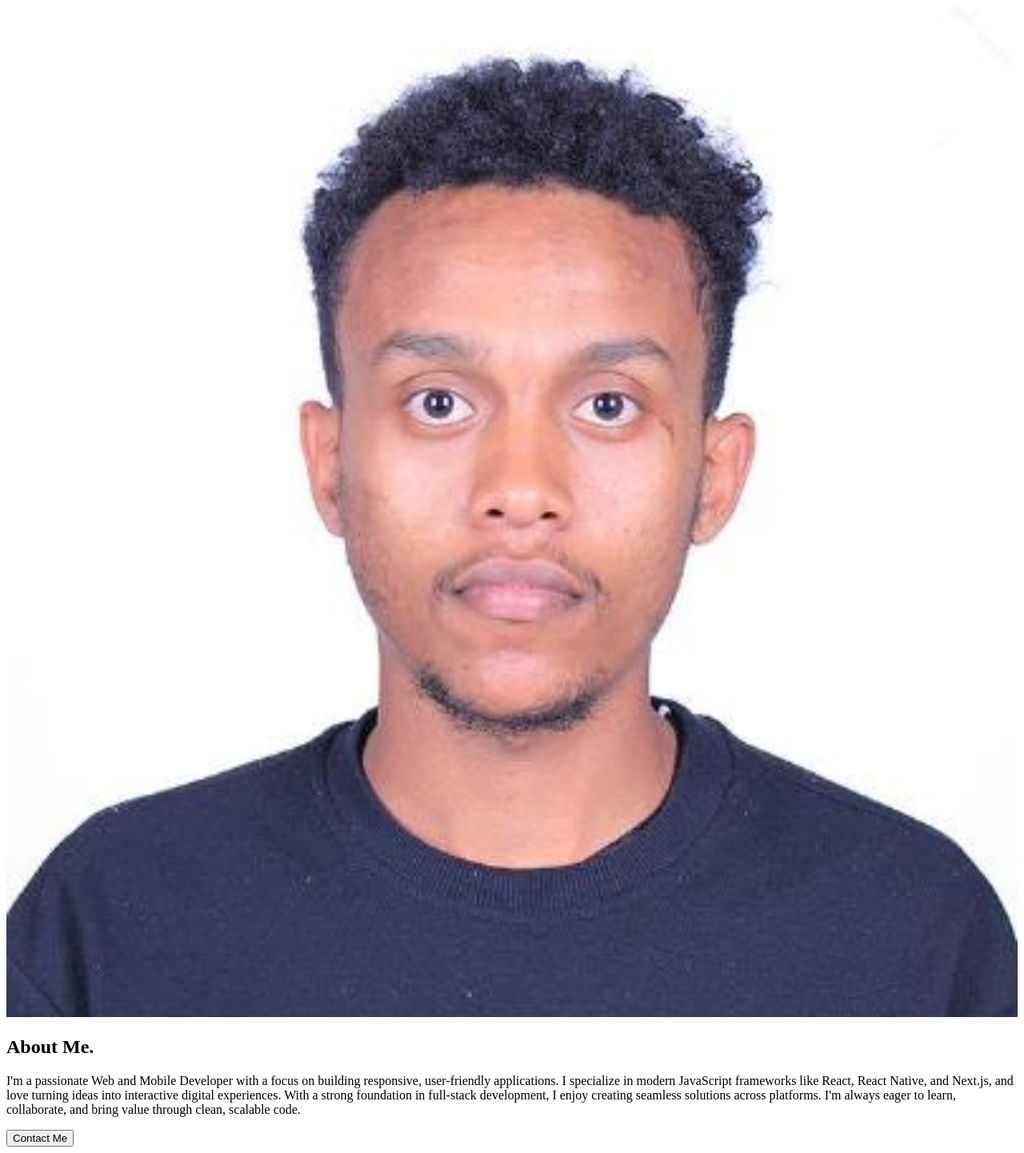
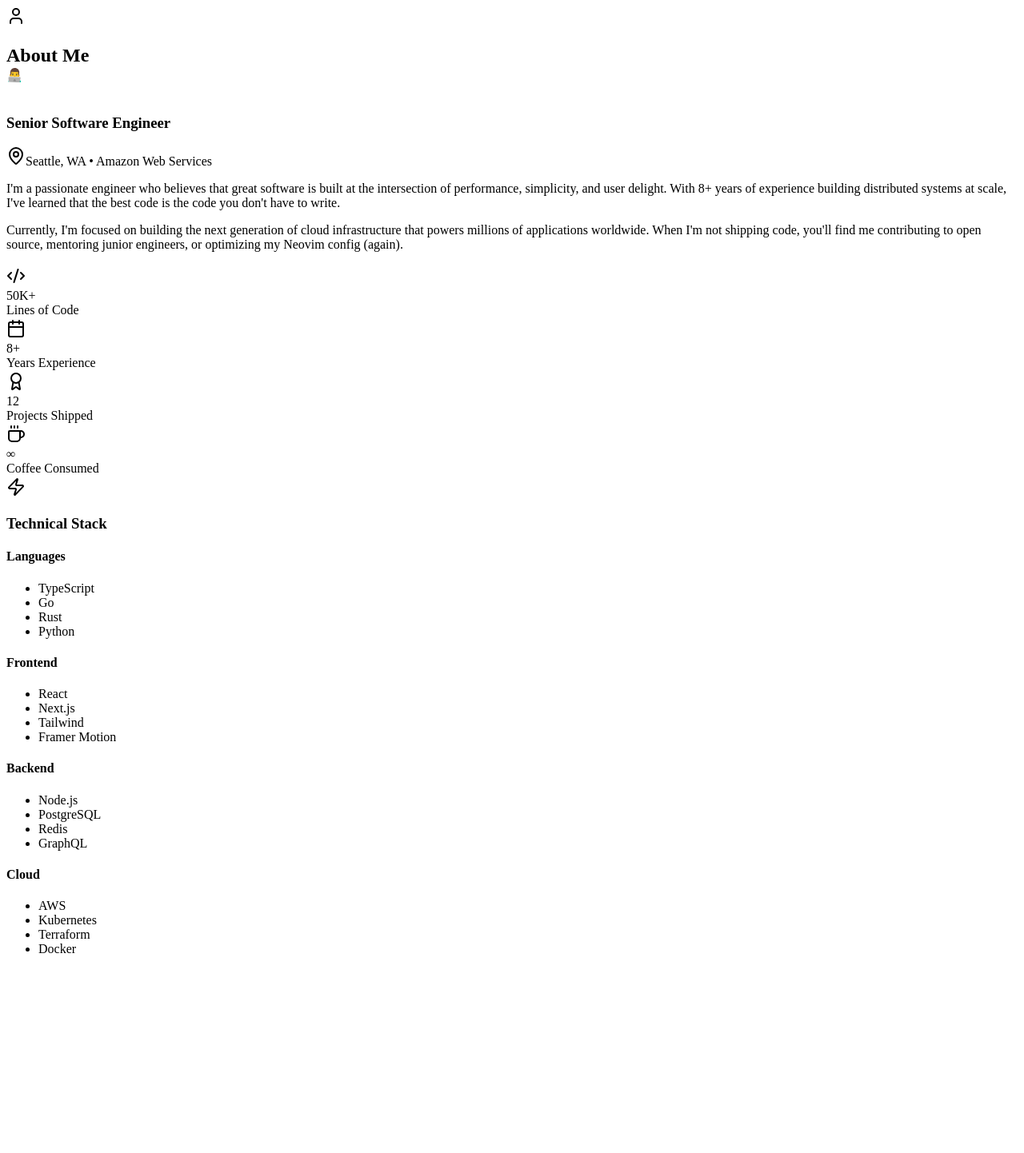
Before and after one commit to AlemayehuDabi/portfolio-, a Next.js app: page /about_page/About in a window 1280 px wide. Shown: the whole page at 80% size. After the commit the page ends 1212 px from the top, so only its background shows below. Built offline with nearby package versions, Linux system fonts and the light colour scheme.

Commit message:
wip: update the about section

```diff
--- /dev/null
+++ b/component/SpotlightCard.tsx
@@ -0,0 +1,71 @@
+import { useRef, useState } from 'react';
+import { motion } from 'framer-motion';
+
+interface SpotlightCardProps {
+  children: React.ReactNode;
+  className?: string;
+  spotlightColor?: string;
+}
+
+export default function SpotlightCard({
+  children,
+  className = '',
+  spotlightColor = 'hsl(var(--primary) / 0.08)'
+}: SpotlightCardProps) {
+  const containerRef = useRef<HTMLDivElement>(null);
+  const [mousePosition, setMousePosition] = useState({ x: 0, y: 0 });
+  const [isHovered, setIsHovered] = useState(false);
+
+  const handleMouseMove = (e: React.MouseEvent<HTMLDivElement>) => {
+    if (!containerRef.current) return;
+    const rect = containerRef.current.getBoundingClientRect();
+    setMousePosition({
+      x: e.clientX - rect.left,
+      y: e.clientY - rect.top,
+    });
+  };
+
+  return (
+    <motion.div
+      ref={containerRef}
+      onMouseMove={handleMouseMove}
+      onMouseEnter={() => setIsHovered(true)}
+      onMouseLeave={() => setIsHovered(false)}
+      className={`relative overflow-hidden rounded-xl bg-card border border-steel transition-all duration-300 ${className}`}
+      style={{
+        boxShadow: isHovered
+          ? '0 0 40px hsl(var(--primary) / 0.1), inset 0 0 60px hsl(var(--primary) / 0.03)'
+          : 'none',
+        borderColor: isHovered ? 'hsl(var(--primary) / 0.3)' : undefined,
+      }}
+      whileHover={{ y: -4, transition: { duration: 0.3 } }}
+    >
+      {/* Spotlight Effect */}
+      <div
+        className="pointer-events-none absolute inset-0 transition-opacity duration-300"
+        style={{
+          opacity: isHovered ? 1 : 0,
+          background: `radial-gradient(600px circle at ${mousePosition.x}px ${mousePosition.y}px, ${spotlightColor}, transparent 40%)`,
+        }}
+      />
+
+      {/* Glow Border Effect */}
+      <div
+        className="pointer-events-none absolute inset-0 transition-opacity duration-300"
+        style={{
+          opacity: isHovered ? 1 : 0,
+          background: `radial-gradient(400px circle at ${mousePosition.x}px ${mousePosition.y}px, hsl(var(--primary) / 0.15), transparent 40%)`,
+          maskImage: 'linear-gradient(black, black) content-box, linear-gradient(black, black)',
+          maskComposite: 'exclude',
+          padding: '1px',
+          borderRadius: 'inherit',
+        }}
+      />
+
+      {/* Content */}
+      <div className="relative z-10">
+        {children}
+      </div>
+    </motion.div>
+  );
+}
--- a/package.json
+++ b/package.json
@@ -11,6 +11,7 @@
   "dependencies": {
     "@supabase/supabase-js": "^2.52.1",
     "framer-motion": "^12.23.24",
+    "lucide-react": "^0.562.0",
     "next": "15.3.3",
     "nodemailer": "^7.0.3",
     "react": "^19.0.0",
--- a/pages/about_page/About.tsx
+++ b/pages/about_page/About.tsx
@@ -1,48 +1,172 @@
-import Image from 'next/image';
-import Link from 'next/link';
+'use client'
+
+// import Image from 'next/image';
+// import Link from 'next/link';
+
+// export default function AboutSection() {
+//   return (
+//     <section className="w-full px-4 py-10 flex items-center justify-center mt-20 mb-20">
+//       <div className="flex flex-col lg:flex-row gap-10 lg:gap-20 items-center max-w-md lg:max-w-5xl w-full">
+//         {/* Left - Image Container */}
+//         <div className="relative w-full h-96 border-8 border-amber-600 rounded-xl lg:flex-1">
+//           <div className="bg-white rounded-lg h-full w-full absolute left-4 bottom-4 overflow-hidden">
+//             <Image
+//               src="/img.jpg"
+//               alt="Profile"
+//               width={500}
+//               height={500}
+//               priority
+//               className="object-cover h-full w-full rounded-lg"
+//               style={{ width: '100%', height: '100%' }}
+//             />
+//           </div>
+//         </div>
+
+//         {/* Right - Content */}
+//         <div className=" flex flex-col gap-6 text-center lg:text-left lg:flex-2">
+//           <h1 className="text-4xl sm:text-5xl font-semibold tracking-wide text-[var(--gray)]">
+//             About <span className="text-[var(--primary)]">Me.</span>
+//           </h1>
+//           <p className="text-base sm:text-lg text-gray-400 tracking-wide">
+//             I&#39;m a passionate Web and Mobile Developer with a focus on
+//             building responsive, user-friendly applications. I specialize in
+//             modern JavaScript frameworks like React, React Native, and Next.js,
+//             and love turning ideas into interactive digital experiences. With a
+//             strong foundation in full-stack development, I enjoy creating
+//             seamless solutions across platforms. I&#39;m always eager to learn,
+//             collaborate, and bring value through clean, scalable code.
+//           </p>
+//           <div className="flex justify-center lg:justify-start">
+//             <Link href="/contact-me">
+//               <button className="px-6 py-3 text-white bg-blue-600 hover:bg-blue-700 transition rounded-lg text-lg font-semibold">
+//                 Contact Me
+//               </button>
+//             </Link>
+//           </div>
+//         </div>
+//       </div>
+//     </section>
+//   );
+// }
+
+import { motion } from 'framer-motion';
+import { User, MapPin, Calendar, Award, Code2, Coffee, Zap } from 'lucide-react';
+import SpotlightCard from '../../component/SpotlightCard';
+
+const skills = [
+  { category: 'Languages', items: ['TypeScript', 'Go', 'Rust', 'Python'] },
+  { category: 'Frontend', items: ['React', 'Next.js', 'Tailwind', 'Framer Motion'] },
+  { category: 'Backend', items: ['Node.js', 'PostgreSQL', 'Redis', 'GraphQL'] },
+  { category: 'Cloud', items: ['AWS', 'Kubernetes', 'Terraform', 'Docker'] },
+];
+
+const stats = [
+  { icon: <Code2 className="w-5 h-5" />, value: '50K+', label: 'Lines of Code' },
+  { icon: <Calendar className="w-5 h-5" />, value: '8+', label: 'Years Experience' },
+  { icon: <Award className="w-5 h-5" />, value: '12', label: 'Projects Shipped' },
+  { icon: <Coffee className="w-5 h-5" />, value: '∞', label: 'Coffee Consumed' },
+];
 
 export default function AboutSection() {
   return (
-    <section className="w-full px-4 py-10 flex items-center justify-center mt-20 mb-20">
-      <div className="flex flex-col lg:flex-row gap-10 lg:gap-20 items-center max-w-md lg:max-w-5xl w-full">
-        {/* Left - Image Container */}
-        <div className="relative w-full h-96 border-8 border-amber-600 rounded-xl lg:flex-1">
-          <div className="bg-white rounded-lg h-full w-full absolute left-4 bottom-4 overflow-hidden">
-            <Image
-              src="/img.jpg"
-              alt="Profile"
-              width={500}
-              height={500}
-              priority
-              className="object-cover h-full w-full rounded-lg"
-              style={{ width: '100%', height: '100%' }}
-            />
+    <motion.section
+      initial={{ opacity: 0 }}
+      animate={{ opacity: 1 }}
+      exit={{ opacity: 0 }}
+      className="space-y-8 py-20 px-8"
+    >
+      <div className="flex items-center gap-3 mb-6">
+        <User className="w-6 h-6 text-primary" />
+        <h2 className="text-2xl font-bold">About Me</h2>
+      </div>
+
+      {/* Bio Card */}
+      <SpotlightCard>
+        <div className="p-6 space-y-4">
+          <div className="flex items-start gap-4">
+            <motion.div
+              className="w-20 h-20 rounded-xl bg-gradient-to-br from-primary/20 to-violet-glow/20 flex items-center justify-center"
+              animate={{ rotate: [0, 5, -5, 0] }}
+              transition={{ duration: 4, repeat: Infinity }}
+            >
+              <span className="text-4xl">👨‍💻</span>
+            </motion.div>
+            <div className="flex-1">
+              <h3 className="text-xl font-bold gradient-text">Senior Software Engineer</h3>
+              <p className="text-muted-foreground flex items-center gap-2 mt-1">
+                <MapPin className="w-4 h-4" />
+                Seattle, WA • Amazon Web Services
+              </p>
+            </div>
+          </div>
+
+          <p className="text-muted-foreground leading-relaxed">
+            I'm a passionate engineer who believes that great software is built at the intersection of
+            <span className="text-foreground font-medium"> performance</span>,
+            <span className="text-foreground font-medium"> simplicity</span>, and
+            <span className="text-foreground font-medium"> user delight</span>.
+            With 8+ years of experience building distributed systems at scale, I've learned that the best code
+            is the code you don't have to write.
+          </p>
+
+          <p className="text-muted-foreground leading-relaxed">
+            Currently, I'm focused on building the next generation of cloud infrastructure that powers
+            millions of applications worldwide. When I'm not shipping code, you'll find me contributing
+            to open source, mentoring junior engineers, or optimizing my Neovim config (again).
+          </p>
+        </div>
+      </SpotlightCard>
+
+      {/* Stats Grid */}
+      <div className="grid grid-cols-2 md:grid-cols-4 gap-4">
+        {stats.map((stat, index) => (
+          <motion.div
+            key={stat.label}
+            initial={{ opacity: 0, y: 20 }}
+            animate={{ opacity: 1, y: 0 }}
+            transition={{ delay: index * 0.1 }}
+          >
+            <SpotlightCard>
+              <div className="p-4 text-center">
+                <div className="inline-flex items-center justify-center p-2 rounded-lg bg-primary/10 text-primary mb-3">
+                  {stat.icon}
+                </div>
+                <div className="text-3xl font-bold gradient-text">{stat.value}</div>
+                <div className="text-sm text-muted-foreground">{stat.label}</div>
+              </div>
+            </SpotlightCard>
+          </motion.div>
+        ))}
+      </div>
+
+      {/* Skills Grid */}
+      <SpotlightCard>
+        <div className="p-6">
+          <div className="flex items-center gap-2 mb-4">
+            <Zap className="w-5 h-5 text-primary" />
+            <h3 className="font-semibold text-lg">Technical Stack</h3>
+          </div>
+          <div className="grid grid-cols-2 md:grid-cols-4 gap-6">
+            {skills.map((skill, index) => (
+              <motion.div
+                key={skill.category}
+                initial={{ opacity: 0, y: 10 }}
+                animate={{ opacity: 1, y: 0 }}
+                transition={{ delay: index * 0.1 }}
+              >
+                <h4 className="text-sm font-medium text-primary mb-2">{skill.category}</h4>
+                <ul className="space-y-1">
+                  {skill.items.map(item => (
+                    <li key={item} className="text-sm text-muted-foreground hover:text-foreground transition-colors cursor-default">
+                      {item}
+                    </li>
+                  ))}
+                </ul>
+              </motion.div>
+            ))}
           </div>
         </div>
-
-        {/* Right - Content */}
-        <div className=" flex flex-col gap-6 text-center lg:text-left lg:flex-2">
-          <h1 className="text-4xl sm:text-5xl font-semibold tracking-wide text-[var(--gray)]">
-            About <span className="text-[var(--primary)]">Me.</span>
-          </h1>
-          <p className="text-base sm:text-lg text-gray-400 tracking-wide">
-            I&#39;m a passionate Web and Mobile Developer with a focus on
-            building responsive, user-friendly applications. I specialize in
-            modern JavaScript frameworks like React, React Native, and Next.js,
-            and love turning ideas into interactive digital experiences. With a
-            strong foundation in full-stack development, I enjoy creating
-            seamless solutions across platforms. I&#39;m always eager to learn,
-            collaborate, and bring value through clean, scalable code.
-          </p>
-          <div className="flex justify-center lg:justify-start">
-            <Link href="/contact-me">
-              <button className="px-6 py-3 text-white bg-blue-600 hover:bg-blue-700 transition rounded-lg text-lg font-semibold">
-                Contact Me
-              </button>
-            </Link>
-          </div>
-        </div>
-      </div>
-    </section>
+      </SpotlightCard>
+    </motion.section>
   );
 }
```
Also changed, not shown: 1 other file (tests, documents, lock files or other folders).
